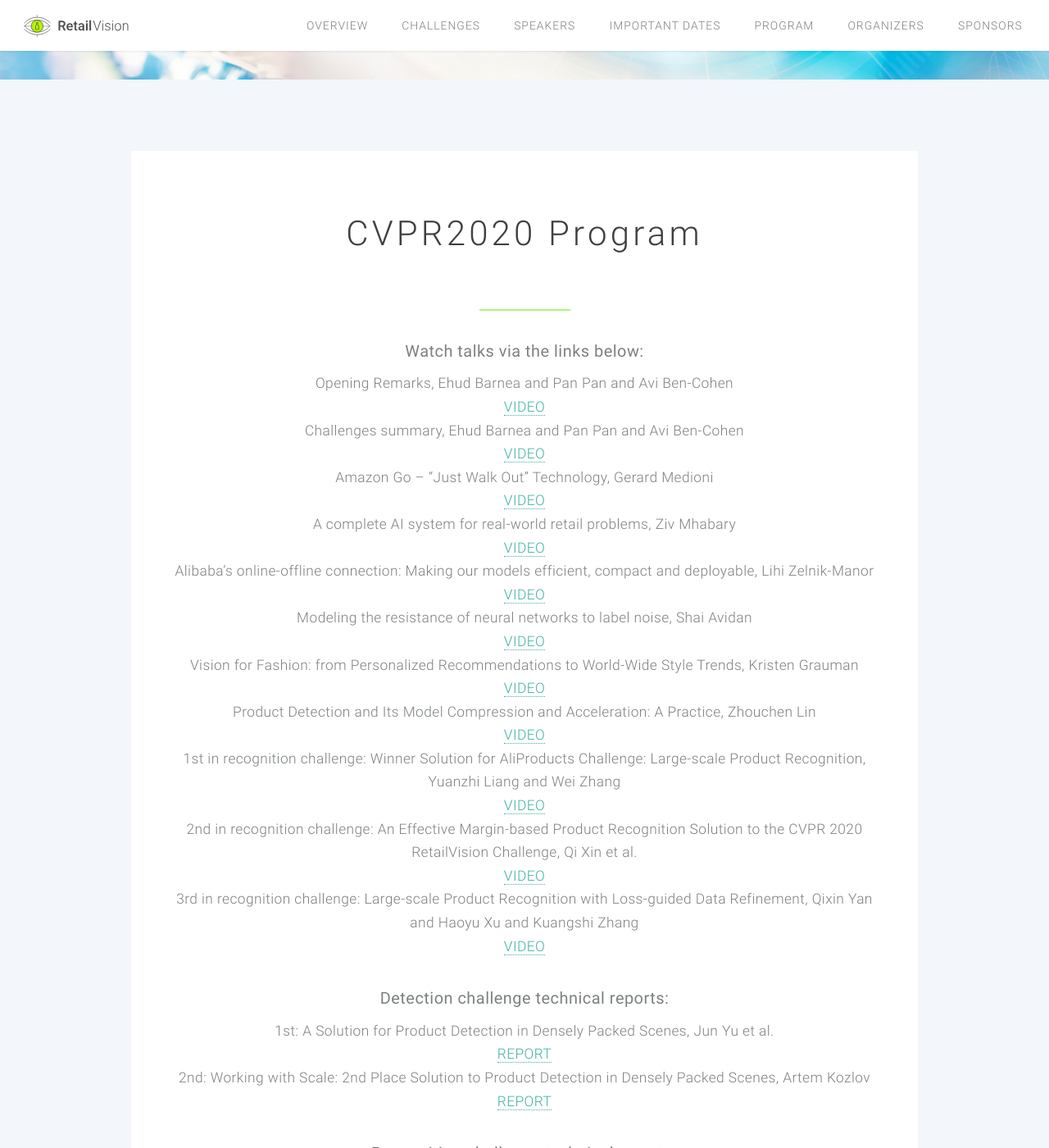
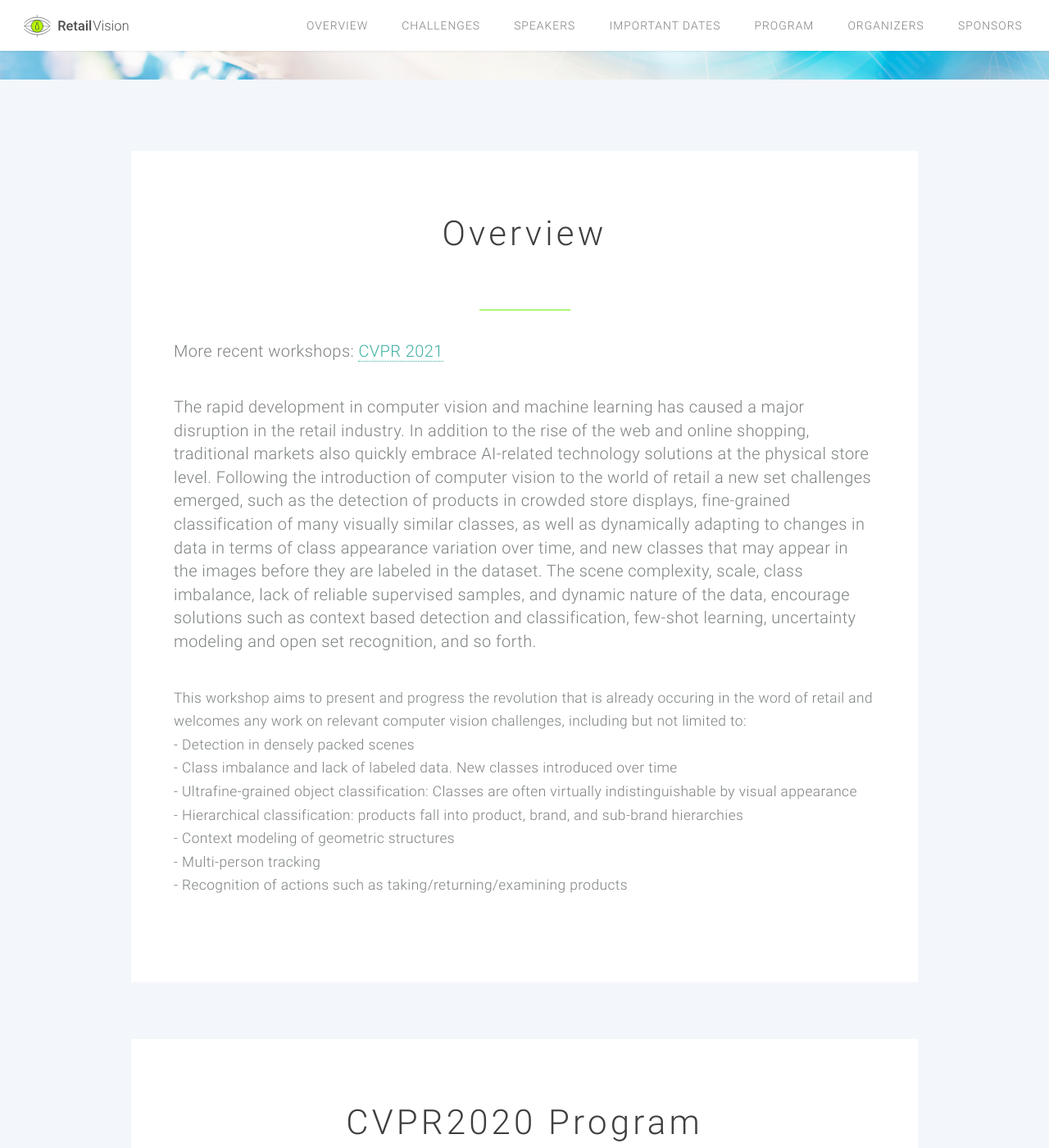
Before and after one commit to retailvisionworkshop/retailvisionworkshop.github.io, a Jekyll site: the page built from cvpr2020.html, in a window 1280 px wide and 1400 px high, scrolled down 572 px. Shown: the whole window at 82% size. Built offline with Jekyll 4.4.1, drawn with Linux system fonts in a browser that asks for light colours; some of the changed text lies outside the part shown.

Commit message:
link to the past

```diff
--- a/_includes/banner.html
+++ b/_includes/banner.html
@@ -19,7 +19,7 @@
             <h3 id="banner_long_name_part2">New Computer Vision Challenges</h3>
             <!-- <div id="line_wrapper"><div id="banner_line"></div></div> -->
 
-            <h3 id="banner_details">06.20.2021 Morning</h3>
+            <h3 id="banner_details">{{ page.date}}</h3>
         </header>
 
     </div>
--- a/_includes/header.html
+++ b/_includes/header.html
@@ -5,13 +5,13 @@
     <nav id="nav">
         <ul>
 
-            <li><a href="/#overview">Overview</a></li>
-            <li><a href="/#challenges">Challenges</a></li>
-            <li><a href="/#speakers">Speakers</a></li>
-            <li><a href="/#important_dates">Important dates</a></li>
-            <li><a href="/#program">Program</a></li>
-            <li><a href="/#organizers">Organizers</a></li>
-            <li><a href="/#sponsors">Sponsors</a></li>
+            <li><a href="#overview">Overview</a></li>
+            <li><a href="#challenges">Challenges</a></li>
+            <li><a href="#speakers">Speakers</a></li>
+            <li><a href="#important_dates">Important dates</a></li>
+            <li><a href="#program">Program</a></li>
+            <li><a href="#organizers">Organizers</a></li>
+            <li><a href="#sponsors">Sponsors</a></li>
         </ul>
     </nav>
 </header>
--- a/cvpr2020.html
+++ b/cvpr2020.html
@@ -13,7 +13,36 @@
 <article id="main">
 
 <!-- One -->
-    <section class="wrapper style3 container special" id="Program">
+    <section class="wrapper style3 container special" id="overview">
+
+                <header class="major">
+                    <h2 class="overview">Overview</h2>
+                </header>
+
+                <div id="line_wrapper"><div id="major_line"></div></div>
+
+                <p>
+                    More recent workshops: <a href="..">CVPR 2021</a>
+                </p>
+
+                <p>
+                    The rapid development in computer vision and machine learning has caused a major disruption in the retail industry. In addition to the rise of the web and online shopping, traditional markets also quickly embrace AI-related technology solutions at the physical store level. Following the introduction of computer vision to the world of retail a new set challenges emerged, such as the detection of products in crowded store displays, fine-grained classification of many visually similar classes, as well as dynamically adapting to changes in data in terms of class appearance variation over time, and new classes that may appear in the images before they are labeled in the dataset. The scene complexity, scale, class imbalance, lack of reliable supervised samples, and dynamic nature of the data, encourage solutions such as context based detection and classification, few-shot learning, uncertainty modeling and open set recognition, and so forth.
+                </p>
+
+                This workshop aims to present and progress the revolution that is already occuring in the word of retail and welcomes any work on relevant computer vision challenges, including but not limited to:
+                <ul>
+                    <li>- Detection in densely packed scenes</li>
+                    <li>- Class imbalance and lack of labeled data. New classes introduced over time</li>
+                    <li>- Ultrafine-grained object classification: Classes are often virtually indistinguishable by visual appearance</li>
+                    <li>- Hierarchical classification: products fall into product, brand, and sub-brand hierarchies</li>
+                    <li>- Context modeling of geometric structures</li>
+                    <li>- Multi-person tracking</li>
+                    <li>- Recognition of actions such as taking/returning/examining products</li>
+                </ul>
+    </section>
+
+
+    <section class="wrapper style3 container special" id="program">
 
                 <header class="major">
                     <h2 class="program">CVPR2020 Program</h2>
@@ -55,31 +84,8 @@
 
     </section>
 
-    <section class="wrapper style3 container special" id="overview">
 
-                <header class="major">
-                    <h2 class="overview">Overview</h2>
-                </header>
-
-                <div id="line_wrapper"><div id="major_line"></div></div>
-
-                <p>
-                    The rapid development in computer vision and machine learning has caused a major disruption in the retail industry. In addition to the rise of the web and online shopping, traditional markets also quickly embrace AI-related technology solutions at the physical store level. Following the introduction of computer vision to the world of retail a new set challenges emerged, such as the detection of products in crowded store displays, fine-grained classification of many visually similar classes, as well as dynamically adapting to changes in data in terms of class appearance variation over time, and new classes that may appear in the images before they are labeled in the dataset. The scene complexity, scale, class imbalance, lack of reliable supervised samples, and dynamic nature of the data, encourage solutions such as context based detection and classification, few-shot learning, uncertainty modeling and open set recognition, and so forth.
-                </p>
-
-                This workshop aims to present and progress the revolution that is already occuring in the word of retail and welcomes any work on relevant computer vision challenges, including but not limited to:
-                <ul>
-                    <li>- Detection in densely packed scenes</li>
-                    <li>- Class imbalance and lack of labeled data. New classes introduced over time</li>
-                    <li>- Ultrafine-grained object classification: Classes are often virtually indistinguishable by visual appearance</li>
-                    <li>- Hierarchical classification: products fall into product, brand, and sub-brand hierarchies</li>
-                    <li>- Context modeling of geometric structures</li>
-                    <li>- Multi-person tracking</li>
-                    <li>- Recognition of actions such as taking/returning/examining products</li>
-                </ul>
-    </section>
-
-    <section class="wrapper style3 container special" id="papers_and_challenges">
+    <section class="wrapper style3 container special" id="challenges">
 
         <header class="major">
             <h2><strong>Paper Submission</strong></h2>
--- a/index.html
+++ b/index.html
@@ -3,7 +3,7 @@
 conference: 'CVPR 2021'
 year:		2021
 title: 		'Retail Vision Workshop'
-date: 		''
+date: 		'06.20.2021 Morning'
 location: 	''
 banner:		/images/banner/banner.jpg
 
@@ -20,6 +20,10 @@
                 </header>
 
                 <div id="line_wrapper"><div id="major_line"></div></div>
+
+                <p>
+                    Previous workshops: <a href="cvpr2020">CVPR 2020</a>
+                </p>
 
                 <p>
                     The rapid development in computer vision and machine learning has caused a major disruption in the retail industry. In addition to the rise of the web and online shopping, traditional markets also quickly embrace AI-related technology solutions at the physical store level. Following the introduction of computer vision to the world of retail a new set challenges emerged, such as the detection of products in crowded store displays, fine-grained classification of many visually similar classes, as well as dynamically adapting to changes in data in terms of class appearance variation over time, and new classes that may appear in the images before they are labeled in the dataset. The scene complexity, scale, class imbalance, lack of reliable supervised samples, and dynamic nature of the data, encourage solutions such as context based detection and classification, few-shot learning, uncertainty modeling and open set recognition, and so forth.
```
Also changed, not shown: other parts of cvpr2020.html (+1 -1 lines).
